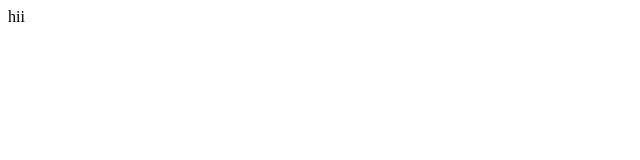
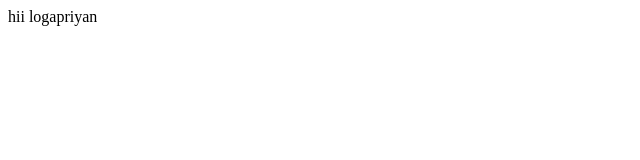
Before and after one commit to Logapriyan24/logan, a plain HTML site: page index1.html in a window 1280 px wide. Shown: the full height of the page, 0-640 px from the left. Drawn offline with Linux system fonts and the light colour scheme.

Commit message:
Update index1.html

```diff
--- a/index1.html
+++ b/index1.html
@@ -1 +1 @@
-hii <html></html>
+hii <html>logapriyan</html>
```
